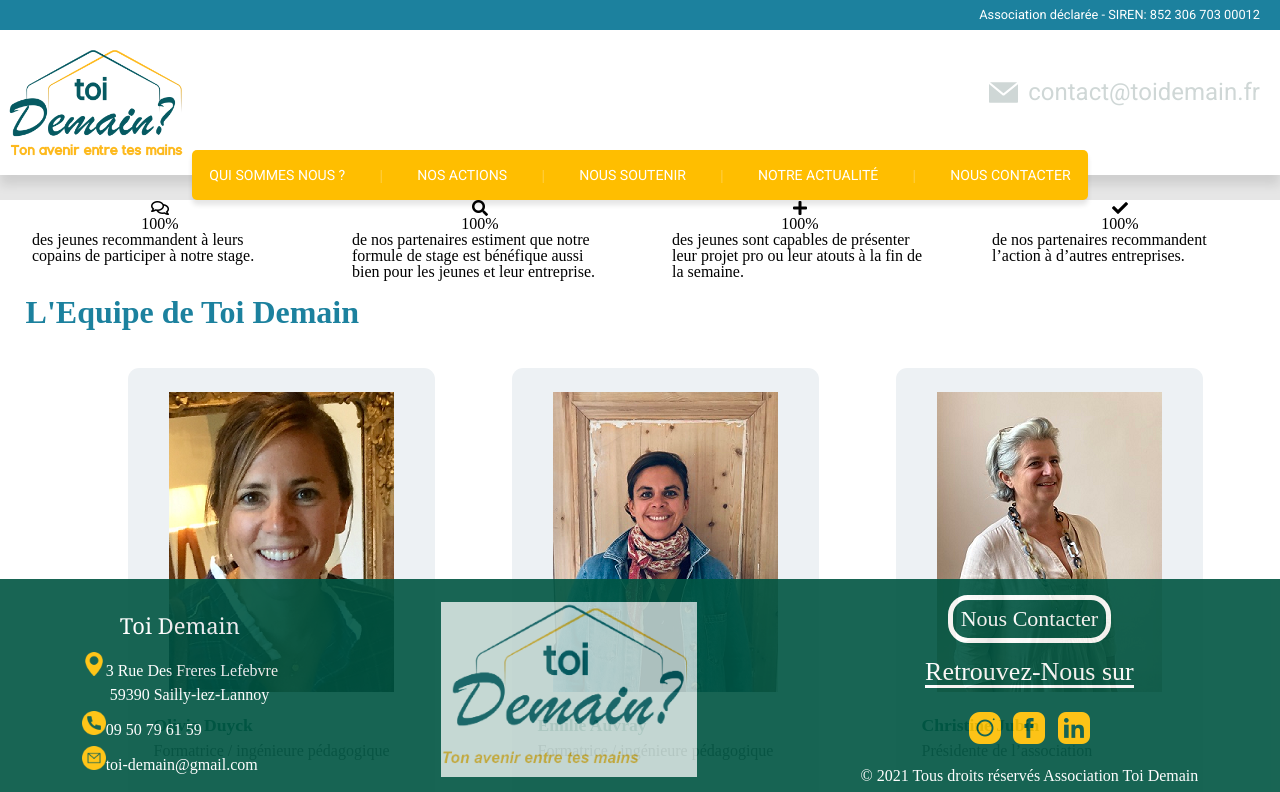
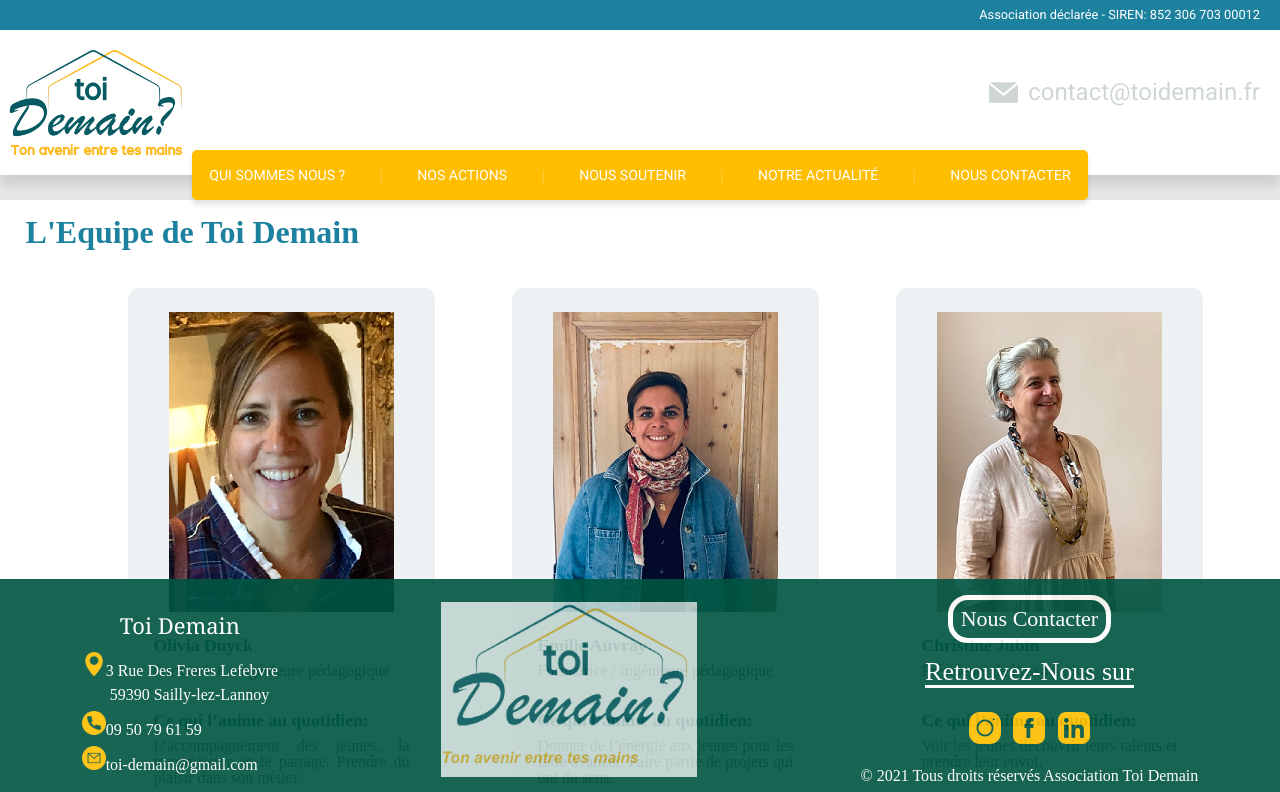
Before and after one commit to WildCodeSchool/lille-0920-js-p3-toidemain, a React (Create React App) app: page / in a window 1280 px wide. Shown: the top 792 px of the page. Built offline with nearby package versions, Linux system fonts and the light colour scheme.

Commit message:
style finished

```diff
--- a/src/App.js
+++ b/src/App.js
@@ -3,14 +3,12 @@ import React from "react";
 import Header from "./components/Header/index";
 import About from "./pages/about/About";
 import Footer from "./components/Footer/index";
-import KeyFacts from "./components/KeyFacts";
 
 function App() {
   return (
     <div>
       <Reset />
       <Header />
-      <KeyFacts />
       <About />
       <Footer />
     </div>
--- a/src/components/KeyFacts/index.jsx
+++ b/src/components/KeyFacts/index.jsx
@@ -7,14 +7,14 @@ const KeyFacts = () => {
     <KeyFactsContainer>
       <Fact>
         <i class="far fa-comments"></i>
-        <p>100%</p>
+        <h2>100 %</h2>
         <p>
           des jeunes recommandent à leurs copains de participer à notre stage.
         </p>
       </Fact>
       <Fact>
         <i class="fas fa-search"></i>
-        <p>100%</p>
+        <h2>100 %</h2>
         <p>
           de nos partenaires estiment que notre formule de stage est bénéfique
           aussi bien pour les jeunes et leur entreprise.
@@ -22,7 +22,7 @@ const KeyFacts = () => {
       </Fact>
       <Fact>
         <i class="fas fa-plus"></i>
-        <p>100%</p>
+        <h2>100 %</h2>
         <p>
           des jeunes sont capables de présenter leur projet pro ou leur atouts à
           la fin de la semaine.
@@ -30,7 +30,7 @@ const KeyFacts = () => {
       </Fact>
       <Fact>
         <i class="fas fa-check"></i>
-        <p>100%</p>
+        <h2>100 %</h2>
         <p>de nos partenaires recommandent l’action à d’autres entreprises.</p>
       </Fact>
     </KeyFactsContainer>
--- a/src/components/KeyFacts/style.js
+++ b/src/components/KeyFacts/style.js
@@ -6,12 +6,23 @@ export const KeyFactsContainer = styled.div`
 `;
 
 export const Fact = styled.div`
-  max-width: 20vw;
+  max-width: 15vw;
   display: flex;
   flex-direction: column;
   align-items: center;
+  text-align: center;
 
-  img {
-    width: 30px;
+  * {
+    margin: 0.5vh 0;
+  }
+
+  i {
+    color: #ffbe00;
+    font-size: 1.5em;
+  }
+
+  h2 {
+    font-size: 1.5em;
+    color: #005542;
   }
 `;
```
